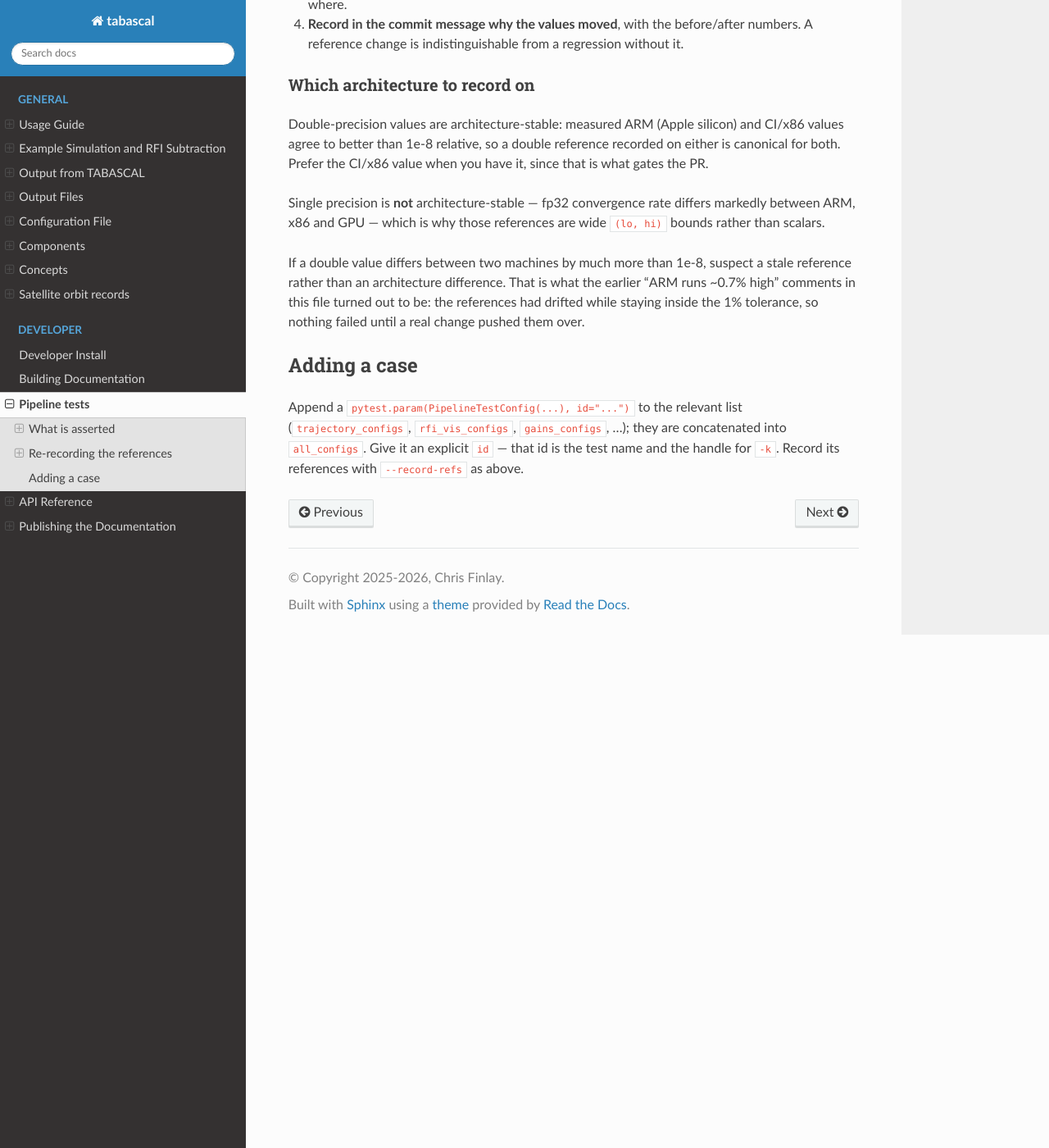
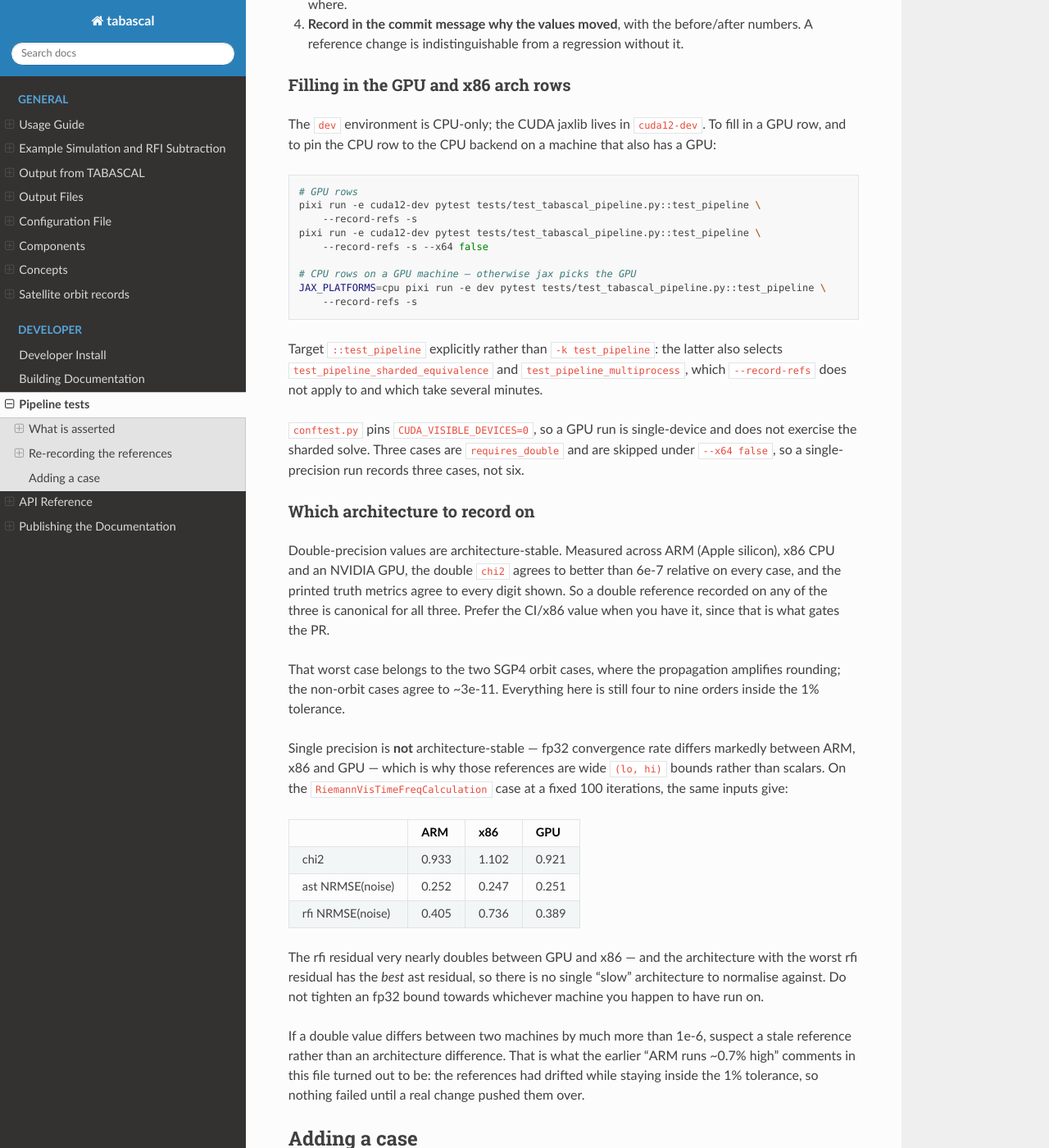
Before and after one commit to epfl-radio-astro/tabascal, a Sphinx documentation site: the page built from docs/pipeline_tests.md, in a window 1280 px wide and 1400 px high, scrolled down 2529 px. Shown: the whole window at 82% size. Built offline with Sphinx 7.4.7 and the Read the Docs theme 3.1.0, drawn with Linux system fonts in a browser that asks for light colours.

Commit message:
Record the x86 and GPU pipeline reference rows
Every TBD in the arch tables is now a measured value. Recorded on an
x86_64 Linux box with an NVIDIA GTX 1060, giving both missing rows from
one machine: x86 CPU via JAX_PLATFORMS=cpu in the `dev` env, GPU via the
`cuda12-dev` env (CUDA 12 jaxlib), each in both precisions.

Double precision holds up across all three architectures. chi2 agrees to
< 6e-7 relative and every printed truth metric agrees to the digits the
tables show, so no chi2_ref moves -- the recorded values stay the CI/x86
ones that gate the PR. The doc claimed 1e-8; the real worst case is 6e-7
and it belongs to the two SGP4 cases, where the orbit propagation
amplifies rounding (the non-orbit cases agree to ~3e-11). Corrected, with
the "suspect a stale reference" threshold moved to 1e-6 to match.

Single precision confirms why those bounds are wide, and two of the
guesses in the file were wrong:

  RiemannVisTimeFreqCalculation, fp32, 100 iters
                    ARM     x86 (was ~1.128)  GPU (was ~0.910)
  chi2              0.933   1.102             0.921
  ast NRMSE(noise)  0.252   0.247             0.251
  rfi NRMSE(noise)  0.405   0.736             0.389

The x86 rfi residual of 0.736 replaces the "~0.78 inferred from the CI
RMSE" placeholder. Note it is nearly double the GPU's while x86 has the
*best* ast residual of the three, so there is no single slow
architecture to normalise an fp32 bound against. No bound is tightened:
every measured value already falls inside the existing ones, which is
the point of the run.

Also documents how to produce these rows -- the cuda12-dev env, the
JAX_PLATFORMS=cpu pin needed on a GPU machine, and why to target
::test_pipeline rather than -k test_pipeline.

Verified with the assertions on (no --record-refs): 6 passed double /
3 passed 3 skipped single, on both x86 CPU and GPU.

````diff
--- a/docs/pipeline_tests.md
+++ b/docs/pipeline_tests.md
@@ -118,18 +118,62 @@ Then:
 4. **Record in the commit message why the values moved**, with the before/after
    numbers. A reference change is indistinguishable from a regression without it.
 
+### Filling in the GPU and x86 arch rows
+
+The `dev` environment is CPU-only; the CUDA jaxlib lives in `cuda12-dev`. To fill
+in a GPU row, and to pin the CPU row to the CPU backend on a machine that also
+has a GPU:
+
+```bash
+# GPU rows
+pixi run -e cuda12-dev pytest tests/test_tabascal_pipeline.py::test_pipeline \
+    --record-refs -s
+pixi run -e cuda12-dev pytest tests/test_tabascal_pipeline.py::test_pipeline \
+    --record-refs -s --x64 false
+
+# CPU rows on a GPU machine — otherwise jax picks the GPU
+JAX_PLATFORMS=cpu pixi run -e dev pytest tests/test_tabascal_pipeline.py::test_pipeline \
+    --record-refs -s
+```
+
+Target `::test_pipeline` explicitly rather than `-k test_pipeline`: the latter
+also selects `test_pipeline_sharded_equivalence` and `test_pipeline_multiprocess`,
+which `--record-refs` does not apply to and which take several minutes.
+
+`conftest.py` pins `CUDA_VISIBLE_DEVICES=0`, so a GPU run is single-device and
+does not exercise the sharded solve. Three cases are `requires_double` and are
+skipped under `--x64 false`, so a single-precision run records three cases, not
+six.
+
 ### Which architecture to record on
 
-Double-precision values are architecture-stable: measured ARM (Apple silicon) and
-CI/x86 values agree to better than 1e-8 relative, so a double reference recorded
-on either is canonical for both. Prefer the CI/x86 value when you have it, since
-that is what gates the PR.
+Double-precision values are architecture-stable. Measured across ARM (Apple
+silicon), x86 CPU and an NVIDIA GPU, the double `chi2` agrees to better than
+6e-7 relative on every case, and the printed truth metrics agree to every digit
+shown. So a double reference recorded on any of the three is canonical for all
+three. Prefer the CI/x86 value when you have it, since that is what gates the PR.
+
+That worst case belongs to the two SGP4 orbit cases, where the propagation
+amplifies rounding; the non-orbit cases agree to ~3e-11. Everything here is still
+four to nine orders inside the 1% tolerance.
 
 Single precision is **not** architecture-stable — fp32 convergence rate differs
 markedly between ARM, x86 and GPU — which is why those references are wide
-`(lo, hi)` bounds rather than scalars.
+`(lo, hi)` bounds rather than scalars. On the `RiemannVisTimeFreqCalculation`
+case at a fixed 100 iterations, the same inputs give:
 
-If a double value differs between two machines by much more than 1e-8, suspect a
+| | ARM | x86 | GPU |
+|---|---|---|---|
+| chi2 | 0.933 | 1.102 | 0.921 |
+| ast NRMSE(noise) | 0.252 | 0.247 | 0.251 |
+| rfi NRMSE(noise) | 0.405 | 0.736 | 0.389 |
+
+The rfi residual very nearly doubles between GPU and x86 — and the architecture
+with the worst rfi residual has the *best* ast residual, so there is no single
+"slow" architecture to normalise against. Do not tighten an fp32 bound towards
+whichever machine you happen to have run on.
+
+If a double value differs between two machines by much more than 1e-6, suspect a
 stale reference rather than an architecture difference. That is what the earlier
 "ARM runs ~0.7% high" comments in this file turned out to be: the references had
 drifted while staying inside the 1% tolerance, so nothing failed until a real
````
Also changed, not shown: 1 other file.
